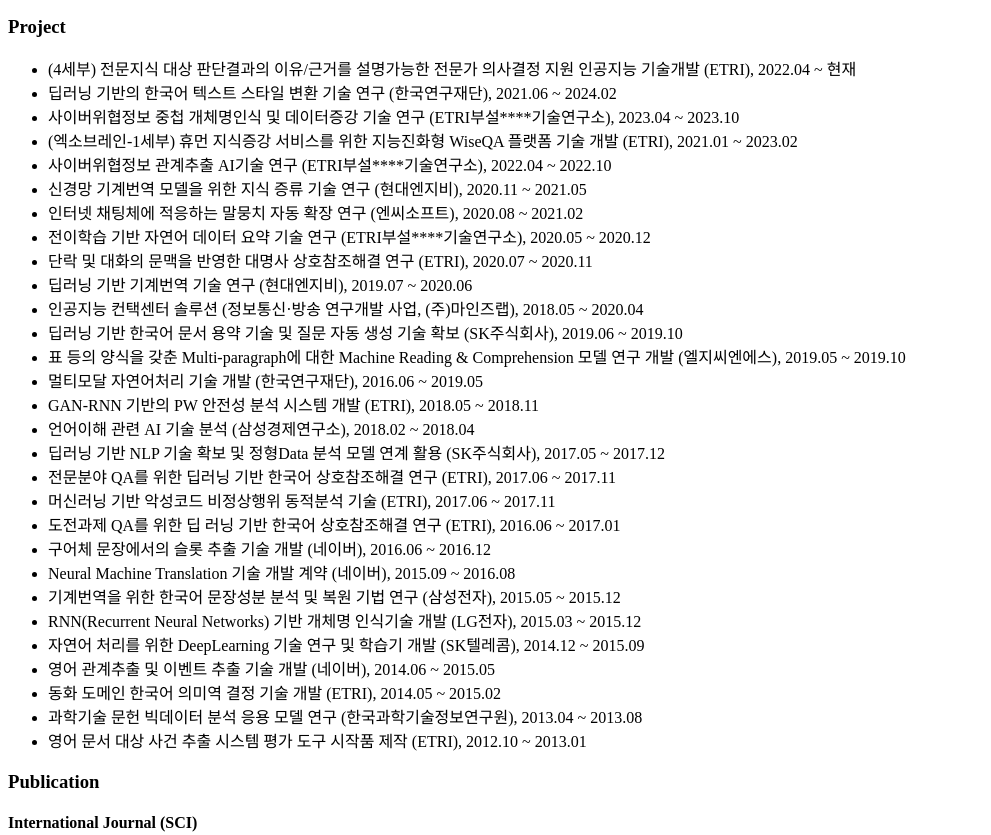
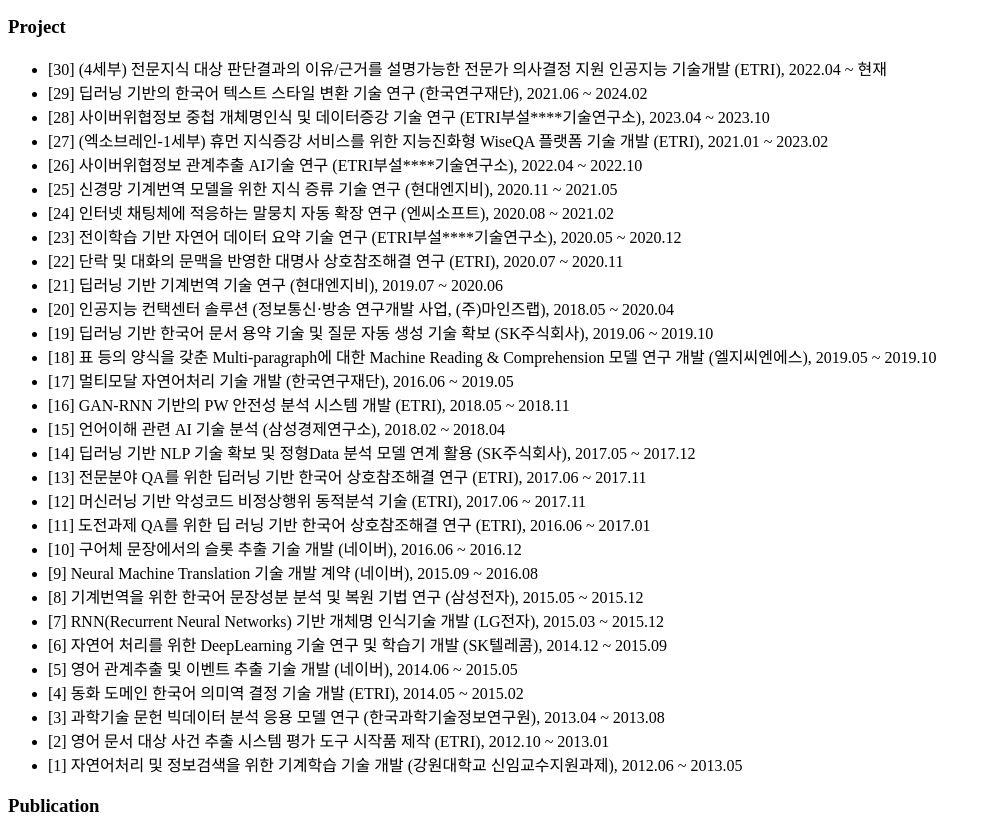
Before and after one commit to leeck10/leeck10.github.io, a plain HTML site: page index.html in a window 1280 px wide. Shown: the part 1708-2543 px from the top of the page, without its empty margins (0-991 px from the left). Drawn offline with Linux system fonts and the light colour scheme.

Commit message:
Update index.html

```diff
--- a/index.html
+++ b/index.html
@@ -74,35 +74,36 @@
 
 	<h3>Project</h3>
 	<ul>
-		<li>(4세부) 전문지식 대상 판단결과의 이유/근거를 설명가능한 전문가 의사결정 지원 인공지능 기술개발 (ETRI), 2022.04 ~ 현재
-		<li>딥러닝 기반의 한국어 텍스트 스타일 변환 기술 연구 (한국연구재단), 2021.06 ~ 2024.02
-		<li>사이버위협정보 중첩 개체명인식 및 데이터증강 기술 연구 (ETRI부설****기술연구소), 2023.04 ~ 2023.10
-		<li>(엑소브레인-1세부) 휴먼 지식증강 서비스를 위한 지능진화형 WiseQA 플랫폼 기술 개발 (ETRI), 2021.01 ~ 2023.02
-		<li>사이버위협정보 관계추출 AI기술 연구 (ETRI부설****기술연구소), 2022.04 ~ 2022.10
-		<li>신경망 기계번역 모델을 위한 지식 증류 기술 연구 (현대엔지비), 2020.11 ~ 2021.05
-		<li>인터넷 채팅체에 적응하는 말뭉치 자동 확장 연구 (엔씨소프트), 2020.08 ~ 2021.02
-		<li>전이학습 기반 자연어 데이터 요약 기술 연구 (ETRI부설****기술연구소), 2020.05 ~ 2020.12
-		<li>단락 및 대화의 문맥을 반영한 대명사 상호참조해결 연구 (ETRI), 2020.07 ~ 2020.11
-		<li>딥러닝 기반 기계번역 기술 연구 (현대엔지비), 2019.07 ~ 2020.06
-		<li>인공지능 컨택센터 솔루션 (정보통신·방송 연구개발 사업, (주)마인즈랩), 2018.05 ~ 2020.04
-		<li>딥러닝 기반 한국어 문서 용약 기술 및 질문 자동 생성 기술 확보 (SK주식회사), 2019.06 ~ 2019.10
-		<li>표 등의 양식을 갖춘 Multi-paragraph에 대한 Machine Reading & Comprehension 모델 연구 개발 (엘지씨엔에스), 2019.05 ~ 2019.10
-		<li>멀티모달 자연어처리 기술 개발 (한국연구재단), 2016.06 ~ 2019.05
-		<li>GAN-RNN 기반의 PW 안전성 분석 시스템 개발 (ETRI), 2018.05 ~ 2018.11
-		<li>언어이해 관련 AI 기술 분석 (삼성경제연구소), 2018.02 ~ 2018.04
-		<li>딥러닝 기반 NLP 기술 확보 및 정형Data 분석 모델 연계 활용 (SK주식회사), 2017.05 ~ 2017.12
-		<li>전문분야 QA를 위한 딥러닝 기반 한국어 상호참조해결 연구 (ETRI), 2017.06 ~ 2017.11
-		<li>머신러닝 기반 악성코드 비정상행위 동적분석 기술 (ETRI), 2017.06 ~ 2017.11
-		<li>도전과제 QA를 위한 딥 러닝 기반 한국어 상호참조해결 연구 (ETRI), 2016.06 ~ 2017.01
-		<li>구어체 문장에서의 슬롯 추출 기술 개발 (네이버), 2016.06 ~ 2016.12
-		<li>Neural Machine Translation 기술 개발 계약 (네이버), 2015.09 ~ 2016.08
-		<li>기계번역을 위한 한국어 문장성분 분석 및 복원 기법 연구 (삼성전자), 2015.05 ~ 2015.12
-		<li>RNN(Recurrent Neural Networks) 기반 개체명 인식기술 개발 (LG전자), 2015.03 ~ 2015.12
-		<li>자연어 처리를 위한 DeepLearning 기술 연구 및 학습기 개발 (SK텔레콤), 2014.12 ~ 2015.09
-		<li>영어 관계추출 및 이벤트 추출 기술 개발 (네이버), 2014.06 ~ 2015.05
-		<li>동화 도메인 한국어 의미역 결정 기술 개발 (ETRI), 2014.05 ~ 2015.02
-		<li>과학기술 문헌 빅데이터 분석 응용 모델 연구 (한국과학기술정보연구원), 2013.04 ~ 2013.08
-		<li>영어 문서 대상 사건 추출 시스템 평가 도구 시작품 제작 (ETRI), 2012.10 ~ 2013.01
+		<li>[30] (4세부) 전문지식 대상 판단결과의 이유/근거를 설명가능한 전문가 의사결정 지원 인공지능 기술개발 (ETRI), 2022.04 ~ 현재
+		<li>[29] 딥러닝 기반의 한국어 텍스트 스타일 변환 기술 연구 (한국연구재단), 2021.06 ~ 2024.02
+		<li>[28] 사이버위협정보 중첩 개체명인식 및 데이터증강 기술 연구 (ETRI부설****기술연구소), 2023.04 ~ 2023.10
+		<li>[27] (엑소브레인-1세부) 휴먼 지식증강 서비스를 위한 지능진화형 WiseQA 플랫폼 기술 개발 (ETRI), 2021.01 ~ 2023.02
+		<li>[26] 사이버위협정보 관계추출 AI기술 연구 (ETRI부설****기술연구소), 2022.04 ~ 2022.10
+		<li>[25] 신경망 기계번역 모델을 위한 지식 증류 기술 연구 (현대엔지비), 2020.11 ~ 2021.05
+		<li>[24] 인터넷 채팅체에 적응하는 말뭉치 자동 확장 연구 (엔씨소프트), 2020.08 ~ 2021.02
+		<li>[23] 전이학습 기반 자연어 데이터 요약 기술 연구 (ETRI부설****기술연구소), 2020.05 ~ 2020.12
+		<li>[22] 단락 및 대화의 문맥을 반영한 대명사 상호참조해결 연구 (ETRI), 2020.07 ~ 2020.11
+		<li>[21] 딥러닝 기반 기계번역 기술 연구 (현대엔지비), 2019.07 ~ 2020.06
+		<li>[20] 인공지능 컨택센터 솔루션 (정보통신·방송 연구개발 사업, (주)마인즈랩), 2018.05 ~ 2020.04
+		<li>[19] 딥러닝 기반 한국어 문서 용약 기술 및 질문 자동 생성 기술 확보 (SK주식회사), 2019.06 ~ 2019.10
+		<li>[18] 표 등의 양식을 갖춘 Multi-paragraph에 대한 Machine Reading & Comprehension 모델 연구 개발 (엘지씨엔에스), 2019.05 ~ 2019.10
+		<li>[17] 멀티모달 자연어처리 기술 개발 (한국연구재단), 2016.06 ~ 2019.05
+		<li>[16] GAN-RNN 기반의 PW 안전성 분석 시스템 개발 (ETRI), 2018.05 ~ 2018.11
+		<li>[15] 언어이해 관련 AI 기술 분석 (삼성경제연구소), 2018.02 ~ 2018.04
+		<li>[14] 딥러닝 기반 NLP 기술 확보 및 정형Data 분석 모델 연계 활용 (SK주식회사), 2017.05 ~ 2017.12
+		<li>[13] 전문분야 QA를 위한 딥러닝 기반 한국어 상호참조해결 연구 (ETRI), 2017.06 ~ 2017.11
+		<li>[12] 머신러닝 기반 악성코드 비정상행위 동적분석 기술 (ETRI), 2017.06 ~ 2017.11
+		<li>[11] 도전과제 QA를 위한 딥 러닝 기반 한국어 상호참조해결 연구 (ETRI), 2016.06 ~ 2017.01
+		<li>[10] 구어체 문장에서의 슬롯 추출 기술 개발 (네이버), 2016.06 ~ 2016.12
+		<li>[9] Neural Machine Translation 기술 개발 계약 (네이버), 2015.09 ~ 2016.08
+		<li>[8] 기계번역을 위한 한국어 문장성분 분석 및 복원 기법 연구 (삼성전자), 2015.05 ~ 2015.12
+		<li>[7] RNN(Recurrent Neural Networks) 기반 개체명 인식기술 개발 (LG전자), 2015.03 ~ 2015.12
+		<li>[6] 자연어 처리를 위한 DeepLearning 기술 연구 및 학습기 개발 (SK텔레콤), 2014.12 ~ 2015.09
+		<li>[5] 영어 관계추출 및 이벤트 추출 기술 개발 (네이버), 2014.06 ~ 2015.05
+		<li>[4] 동화 도메인 한국어 의미역 결정 기술 개발 (ETRI), 2014.05 ~ 2015.02
+		<li>[3] 과학기술 문헌 빅데이터 분석 응용 모델 연구 (한국과학기술정보연구원), 2013.04 ~ 2013.08
+		<li>[2] 영어 문서 대상 사건 추출 시스템 평가 도구 시작품 제작 (ETRI), 2012.10 ~ 2013.01
+		<li>[1] 자연어처리 및 정보검색을 위한 기계학습 기술 개발 (강원대학교 신임교수지원과제), 2012.06 ~ 2013.05
 	</ul>
 
 	<h3>Publication</h3>
```
